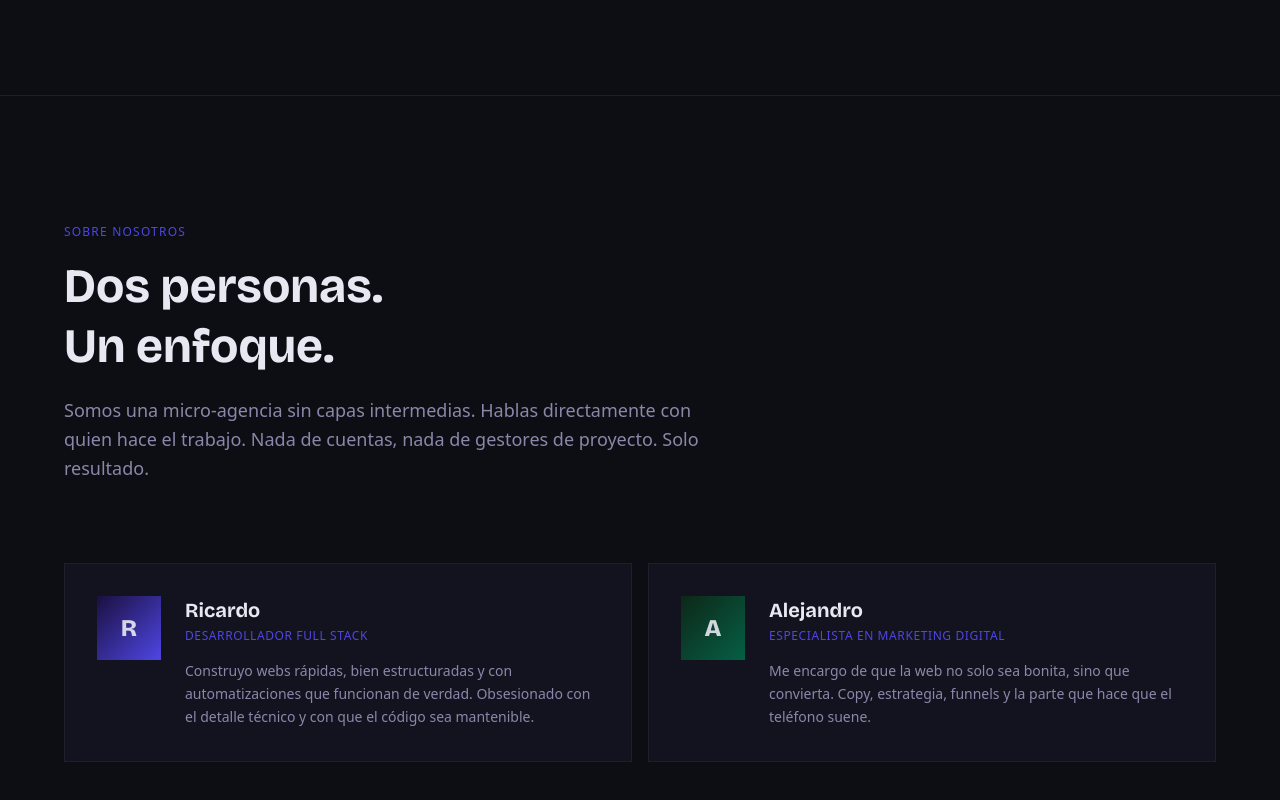
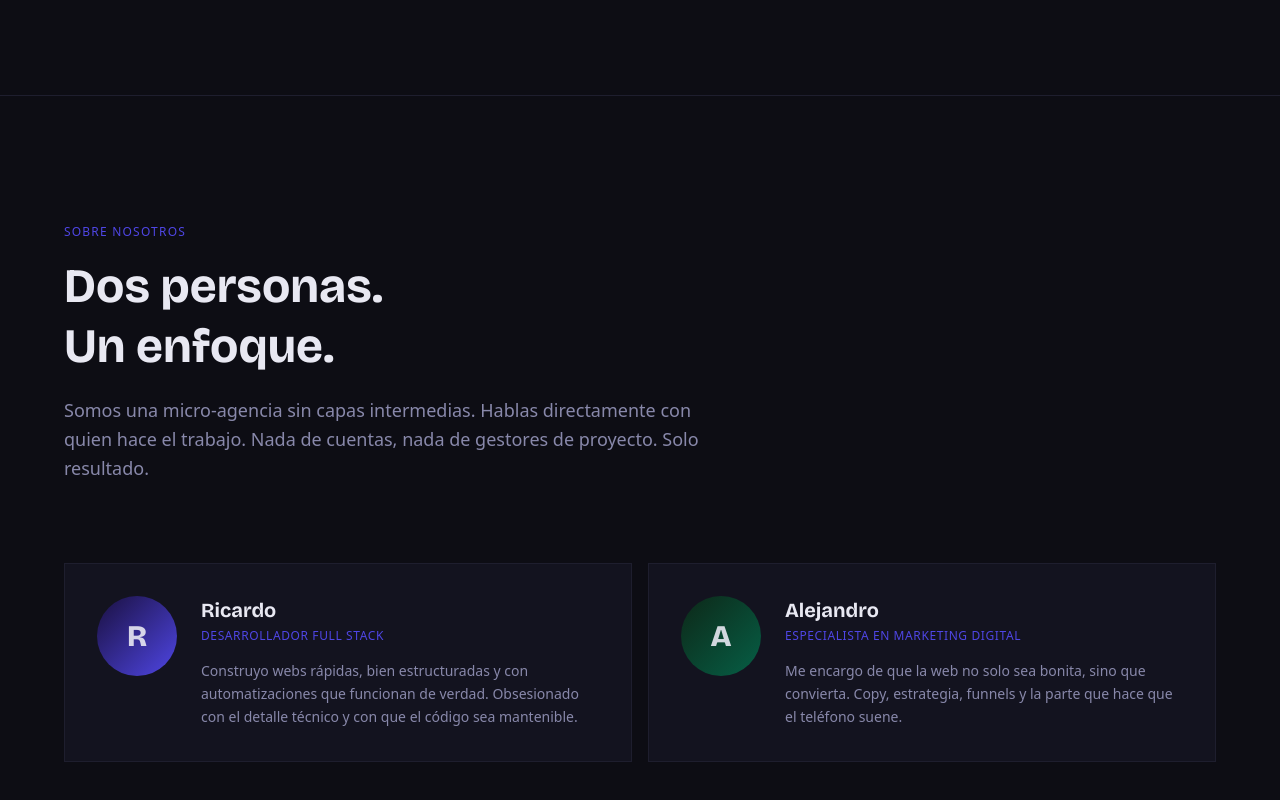
Before and after one commit to Ricardo2325/captiva, a Next.js app: page / in a window 1280 px wide. Shown: the part 4248-5048 px from the top of the page. Built offline with nearby package versions, Linux system fonts and the light colour scheme.

Commit message:
fix: About avatar circle shape, larger size

```diff
--- a/src/components/About.tsx
+++ b/src/components/About.tsx
@@ -68,11 +68,11 @@ export default function About() {
               {/* Avatar */}
               <div className="flex-shrink-0">
                 <div
-                  className="w-16 h-16 flex items-center justify-center"
+                  className="w-20 h-20 rounded-full flex items-center justify-center"
                   style={{ background: person.gradient }}
                 >
                   <span
-                    className="font-display font-extrabold text-2xl"
+                    className="font-display font-extrabold text-3xl"
                     style={{ color: 'rgba(232,232,242,0.9)' }}
                   >
                     {person.initials}
```
